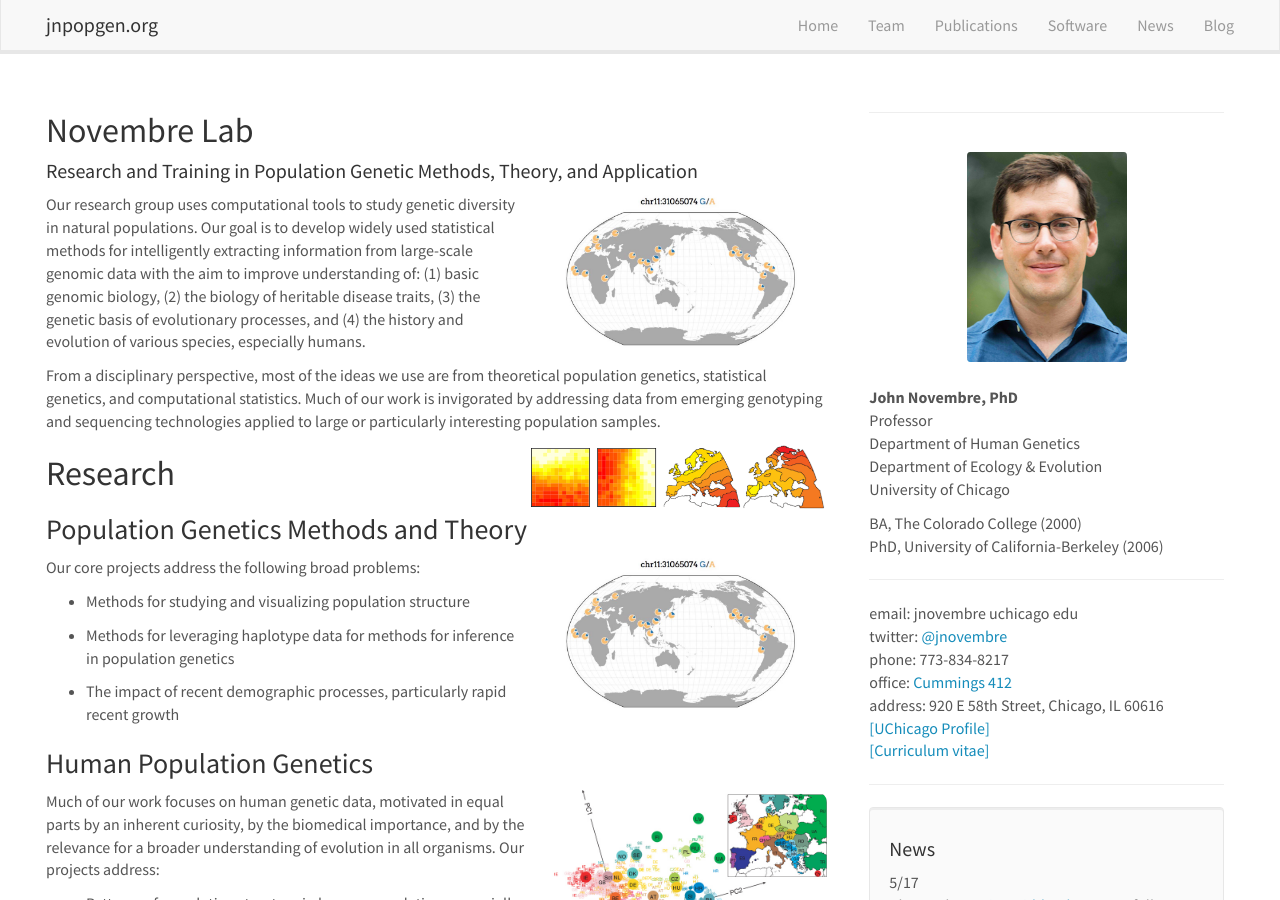
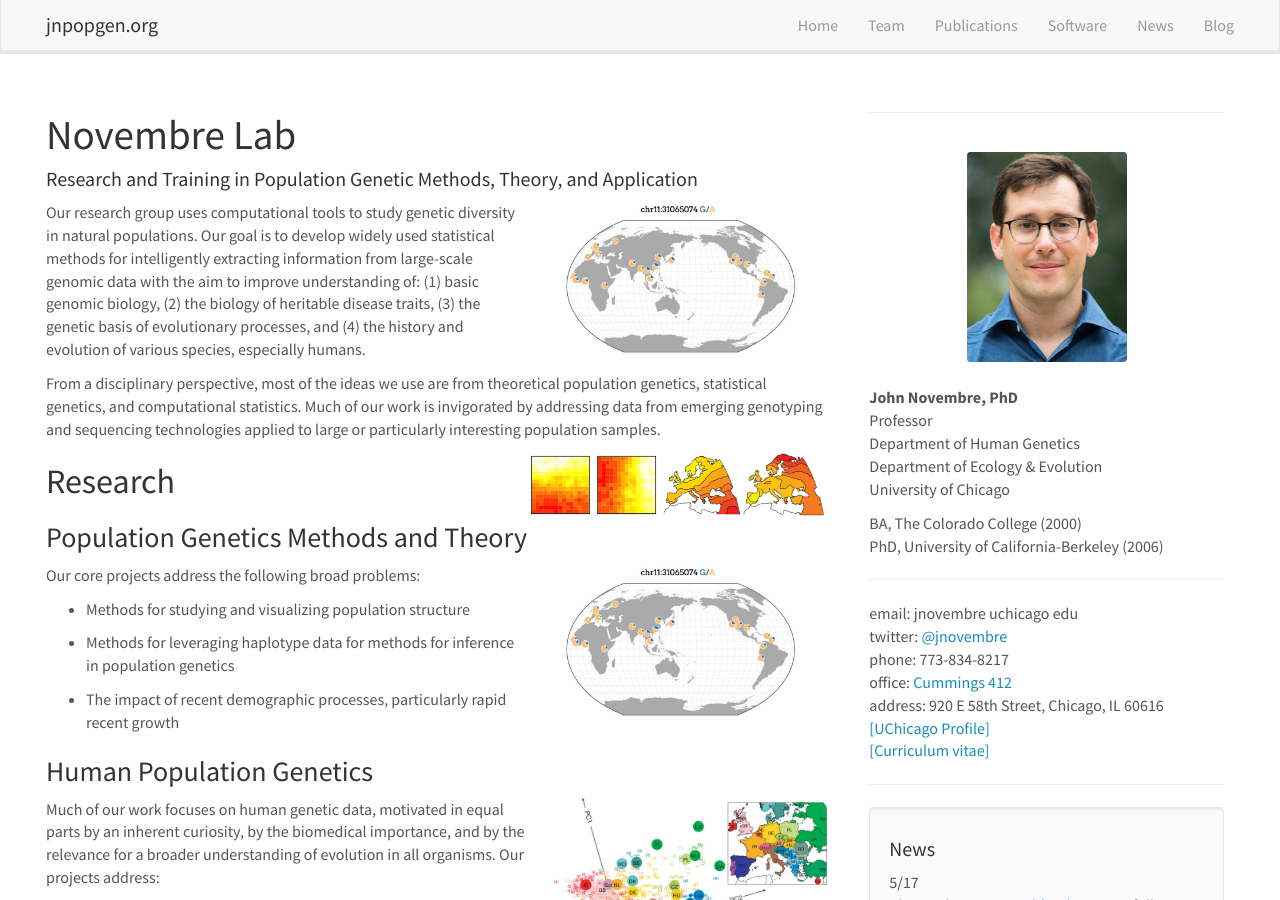
Before and after one commit to NovembreLab/NovembreLab.github.io, a Jekyll site: the page built from _pages/home.md, in a window 1280 px wide and 900 px high. Built offline with Jekyll 4.4.1, drawn with Linux system fonts in a browser that asks for light colours; nearby versions of some CDN libraries.

Commit message:
heading level change

```diff
--- a/_pages/home.md
+++ b/_pages/home.md
@@ -7,7 +7,7 @@ permalink: /
 ---
 
 
-## Novembre Lab
+# Novembre Lab
 
 #### Research and Training in Population Genetic Methods, Theory, and Application
 
```
